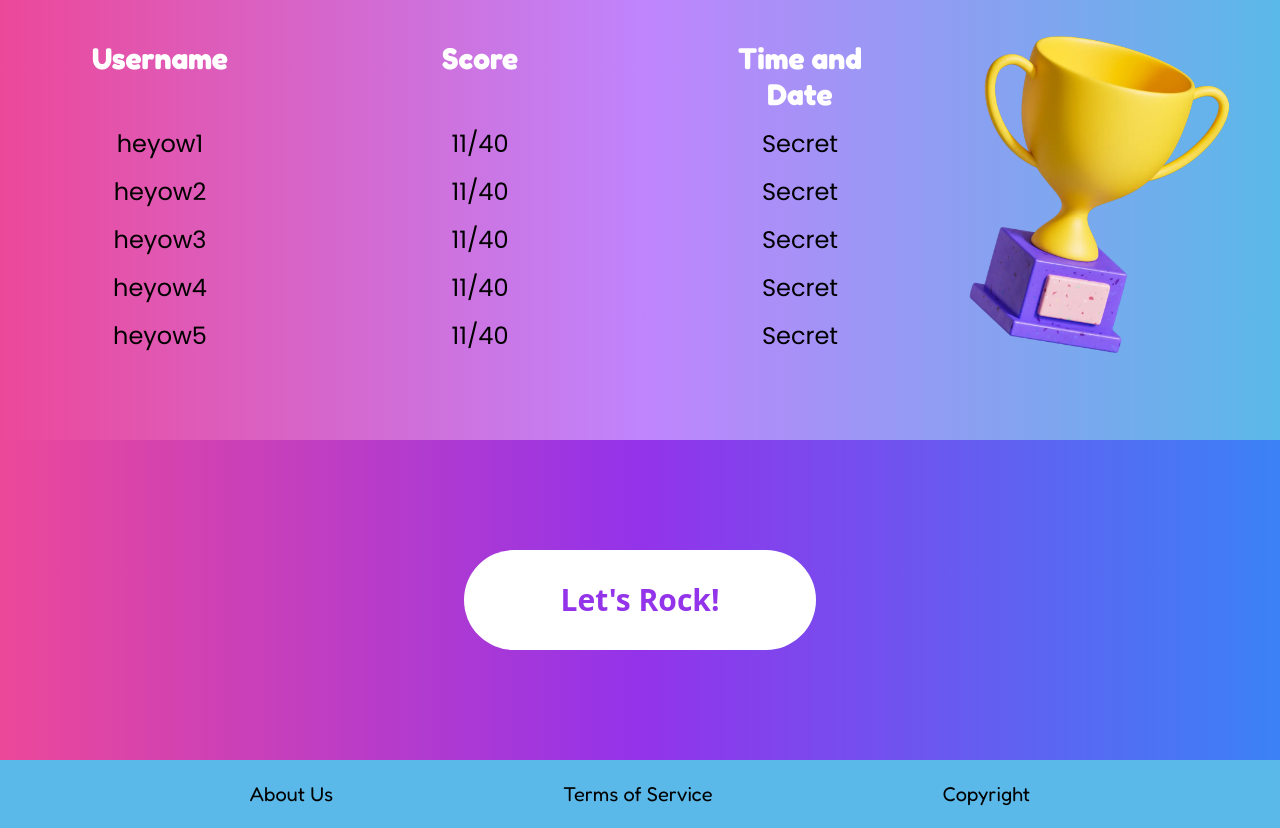
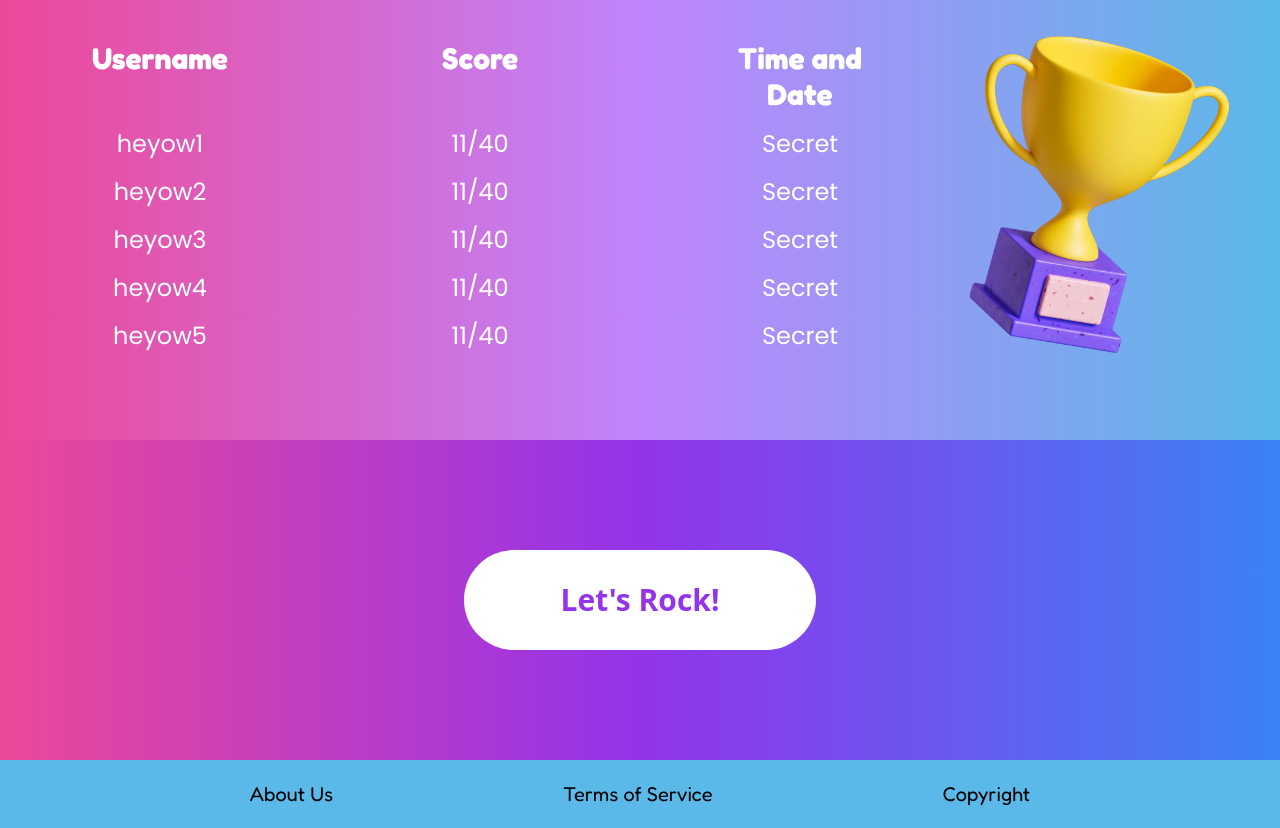
Before and after one commit to zxtm89j1/k-wizz-fe, a React (Create React App) app: page / in a window 1280 px wide. Shown: the part 1460-2288 px from the top of the page. Built offline with nearby package versions, Linux system fonts and the light colour scheme.

Commit message:
added some modifications

```diff
--- a/package.json
+++ b/package.json
@@ -6,6 +6,8 @@
     "@testing-library/jest-dom": "^5.17.0",
     "@testing-library/react": "^13.4.0",
     "@testing-library/user-event": "^13.5.0",
+    "axios": "^1.6.2",
+    "jquery": "^3.7.1",
     "react": "^18.2.0",
     "react-dom": "^18.2.0",
     "react-scripts": "5.0.1",
@@ -36,6 +38,7 @@
     ]
   },
   "devDependencies": {
+    "@types/jquery": "^3.5.29",
     "react-router-dom": "^6.18.0",
     "tailwindcss": "^3.3.5"
   }
--- a/public/index.html
+++ b/public/index.html
@@ -9,6 +9,7 @@
       name="description"
       content="Web site created using create-react-app"
     />
+
     <link rel="apple-touch-icon" href="%PUBLIC_URL%/logo192.png" />
     <!--
       manifest.json provides metadata used when your web app is installed on a
--- /dev/null
+++ b/src/axiosConfig.js
@@ -0,0 +1,10 @@
+// axiosConfig.js
+
+import axios from "axios";
+
+// Set the default CSRF token for all Axios requests
+axios.defaults.headers.common["X-CSRF-TOKEN"] = document.head.querySelector(
+  'meta[name="csrf-token"]'
+).content;
+
+export default axios;
--- a/src/components/Home.js
+++ b/src/components/Home.js
@@ -148,57 +148,57 @@ const Home = () => {
               </div>
             </div>
             <div className="grid grid-cols-3 xl:gap-x-[10rem] gap-y-[10rem]">
-              <div className="text-center font-poppins text-[0.5rem] sm:text-xs md:text-2xl p-1 xl:p-2">
+              <div className="text-center font-poppins text-[0.5rem] sm:text-xs md:text-2xl p-1 xl:p-2 text-white">
                 heyow1
               </div>
-              <div className="text-center font-poppins text-[0.5rem] sm:text-xs md:text-2xl p-1 xl:p-2">
+              <div className="text-center font-poppins text-[0.5rem] sm:text-xs md:text-2xl p-1 xl:p-2 text-white">
                 11/40
               </div>
-              <div className="text-center font-poppins text-[0.5rem] sm:text-xs md:text-2xl p-1 xl:p-2">
+              <div className="text-center font-poppins text-[0.5rem] sm:text-xs md:text-2xl p-1 xl:p-2 text-white">
                 Secret
               </div>
             </div>
             <div className="grid grid-cols-3 xl:gap-x-[10rem] gap-y-[10rem]">
-              <div className="text-center font-poppins text-[0.5rem] sm:text-xs md:text-2xl p-1 xl:p-2">
+              <div className="text-center font-poppins text-[0.5rem] sm:text-xs md:text-2xl p-1 xl:p-2 text-white">
                 heyow2
               </div>
-              <div className="text-center font-poppins text-[0.5rem] sm:text-xs md:text-2xl p-1 xl:p-2">
+              <div className="text-center font-poppins text-[0.5rem] sm:text-xs md:text-2xl p-1 xl:p-2 text-white">
                 11/40
               </div>
-              <div className="text-center font-poppins text-[0.5rem] sm:text-xs md:text-2xl p-1 xl:p-2">
+              <div className="text-center font-poppins text-[0.5rem] sm:text-xs md:text-2xl p-1 xl:p-2 text-white">
                 Secret
               </div>
             </div>
             <div className="grid grid-cols-3 xl:gap-x-[10rem] gap-y-[10rem]">
-              <div className="text-center font-poppins text-[0.5rem] sm:text-xs md:text-2xl p-1 xl:p-2">
+              <div className="text-center font-poppins text-[0.5rem] sm:text-xs md:text-2xl p-1 xl:p-2 text-white">
                 heyow3
               </div>
-              <div className="text-center font-poppins text-[0.5rem] sm:text-xs md:text-2xl p-1 xl:p-2">
+              <div className="text-center font-poppins text-[0.5rem] sm:text-xs md:text-2xl p-1 xl:p-2 text-white">
                 11/40
               </div>
-              <div className="text-center font-poppins text-[0.5rem] sm:text-xs md:text-2xl p-1 xl:p-2">
+              <div className="text-center font-poppins text-[0.5rem] sm:text-xs md:text-2xl p-1 xl:p-2 text-white">
                 Secret
               </div>
             </div>
             <div className="grid grid-cols-3 xl:gap-x-[10rem] gap-y-[10rem]">
-              <div className="text-center font-poppins text-[0.5rem] sm:text-xs md:text-2xl p-1 xl:p-2">
+              <div className="text-center font-poppins text-[0.5rem] sm:text-xs md:text-2xl p-1 xl:p-2 text-white">
                 heyow4
               </div>
-              <div className="text-center font-poppins text-[0.5rem] sm:text-xs md:text-2xl p-1 xl:p-2">
+              <div className="text-center font-poppins text-[0.5rem] sm:text-xs md:text-2xl p-1 xl:p-2 text-white">
                 11/40
               </div>
-              <div className="text-center font-poppins text-[0.5rem] sm:text-xs md:text-2xl p-1 xl:p-2">
+              <div className="text-center font-poppins text-[0.5rem] sm:text-xs md:text-2xl p-1 xl:p-2 text-white">
                 Secret
               </div>
             </div>
             <div className="grid grid-cols-3 xl:gap-x-[10rem] gap-y-[10rem]">
-              <div className="text-center font-poppins text-[0.5rem] sm:text-xs md:text-2xl p-1 xl:p-2">
+              <div className="text-center font-poppins text-[0.5rem] sm:text-xs md:text-2xl p-1 xl:p-2 text-white">
                 heyow5
               </div>
-              <div className="text-center font-poppins text-[0.5rem] sm:text-xs md:text-2xl p-1 xl:p-2">
+              <div className="text-center font-poppins text-[0.5rem] sm:text-xs md:text-2xl p-1 xl:p-2 text-white">
                 11/40
               </div>
-              <div className="text-center font-poppins text-[0.5rem] sm:text-xs md:text-2xl p-1 xl:p-2">
+              <div className="text-center font-poppins text-[0.5rem] sm:text-xs md:text-2xl p-1 xl:p-2 text-white">
                 Secret
               </div>
             </div>
--- a/src/components/Signup.js
+++ b/src/components/Signup.js
@@ -1,15 +1,17 @@
-import { useState } from "react";
+import { useEffect, useState } from "react";
 import kyler from "../images/kyler.webp";
+import axios from "axios";
+import $ from "jquery";
 
 const Signup = () => {
   const [formData, setFormData] = useState({
     email: "",
     username: "",
-    accountType: "",
-    fname: "",
-    lname: "",
+    account_type: "",
+    first_name: "",
+    last_name: "",
     password: "",
-    confirmPassword: "",
+    confirm_password: "",
   });
 
   const handleChange = (e) => {
@@ -22,9 +24,22 @@ const Signup = () => {
     }));
   };
 
-  const submitData = (e) => {
+  const getToken = async () => {
+    const response = await axios.get(
+      "http://127.0.0.1:8000/sanctum/csrf-cookie"
+    );
+
+    console.log(response);
+  };
+
+  getToken();
+
+  const submitData = async (e) => {
     e.preventDefault();
-    console.log(formData);
+
+    let response = await axios.post("http://localhost:8000/signup", formData);
+
+    await console.log(response);
   };
 
   return (
@@ -33,6 +48,8 @@ const Signup = () => {
         className="p-5 bg-white rounded-lg shadow-lg md:w-96 sm:w-80 xs:w-72 z-20"
         onSubmit={submitData}
       >
+
+
         <div className="self-start font-fredoka text-gray-800 sm:text-2xl mb-4">
           Sign Up
         </div>
@@ -51,7 +68,6 @@ const Signup = () => {
             onChange={handleChange}
           />
         </div>
-
         <div className="mb-4">
           <label
             htmlFor="username"
@@ -67,17 +83,16 @@ const Signup = () => {
             value={formData.username}
           />
         </div>
-
         <div className="mb-4">
           <label
-            htmlFor="account-type"
+            htmlFor="account_type"
             className="block text-gray-800 text-sm sm:text-base mb-1 font-poppins"
           >
             Account Type:
           </label>
           <select
             className="w-full border-2 border-pink-500/50 focus:border-pink-700 focus:outline-none focus:ring-0 rounded-md px-1 py-0.5 sm:px-2 sm:py-1 font-fredoka"
-            name="accountType"
+            name="account_type"
             onChange={handleChange}
             value={formData.accountType}
           >
@@ -90,10 +105,9 @@ const Signup = () => {
             </option>
           </select>
         </div>
-
         <div className="mb-4">
           <label
-            htmlFor="fname"
+            htmlFor="first_name"
             className="block text-gray-800 text-sm sm:text-base mb-1 font-poppins"
           >
             First Name:
@@ -101,15 +115,14 @@ const Signup = () => {
           <input
             className="w-full border-2 border-pink-500/50 rounded-md px-1 py-0.5 sm:px-2 sm:py-1 focus:border-pink-700 focus:outline-none focus:ring-0 font-fredoka"
             type="text"
-            name="fname"
+            name="first_name"
             onChange={handleChange}
             value={formData.fname}
           />
         </div>
-
         <div className="mb-4">
           <label
-            htmlFor="lname"
+            htmlFor="last_name"
             className="block text-gray-800 text-sm sm:text-base mb-1 font-poppins"
           >
             Last Name:
@@ -117,12 +130,11 @@ const Signup = () => {
           <input
             className="w-full border-2 border-pink-500/50 rounded-md px-1 py-0.5 sm:px-2 sm:py-1 focus:border-pink-700 focus:outline-none focus:ring-0 font-fredoka"
             type="text"
-            name="lname"
+            name="last_name"
             onChange={handleChange}
             value={formData.lname}
           />
         </div>
-
         <div className="mb-4">
           <label
             htmlFor="password"
@@ -138,10 +150,9 @@ const Signup = () => {
             value={formData.password}
           />
         </div>
-
         <div className="mb-4">
           <label
-            htmlFor="confirmPassword"
+            htmlFor="confirm_password"
             className="block text-gray-800 text-sm sm:text-base mb-1 font-poppins"
           >
             Confirm Password:
@@ -149,12 +160,11 @@ const Signup = () => {
           <input
             className="w-full border-2 border-pink-500/50 rounded-md px-1 py-0.5 sm:px-2 sm:py-1 focus:border-pink-700 focus:outline-none focus:ring-0 font-fredoka"
             type="password"
-            name="confirmPassword"
+            name="confirm_password"
             onChange={handleChange}
             value={formData.confirmPassword}
           />
         </div>
-
         <div className="flex justify-center">
           <button
             className="w-full md:w-3/4 bg-pink-500 text-white rounded-md py-2 px-4 hover:bg-pink-600 transition duration-300 font-fredoka"
```
Also changed, not shown: 1 other file (tests, documents, lock files or other folders).
